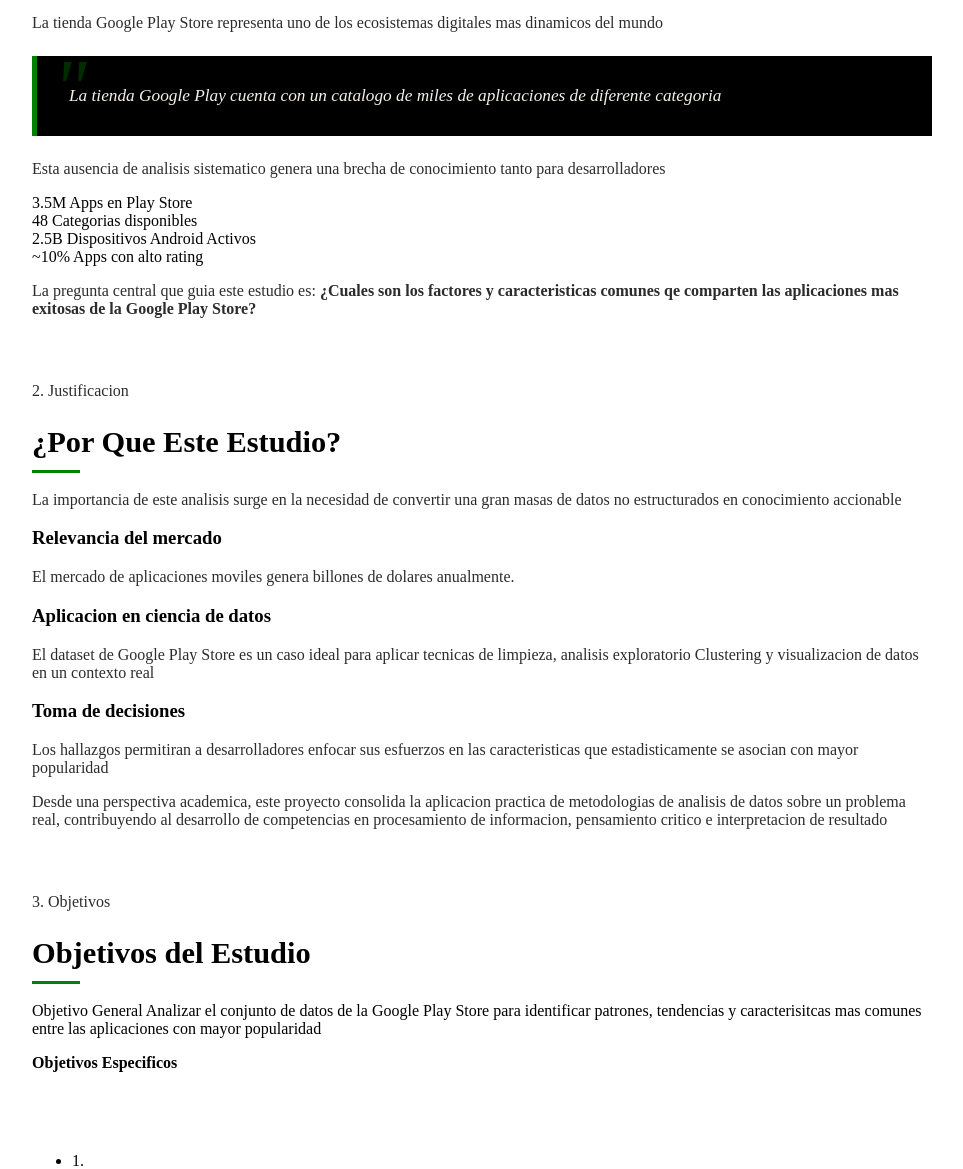
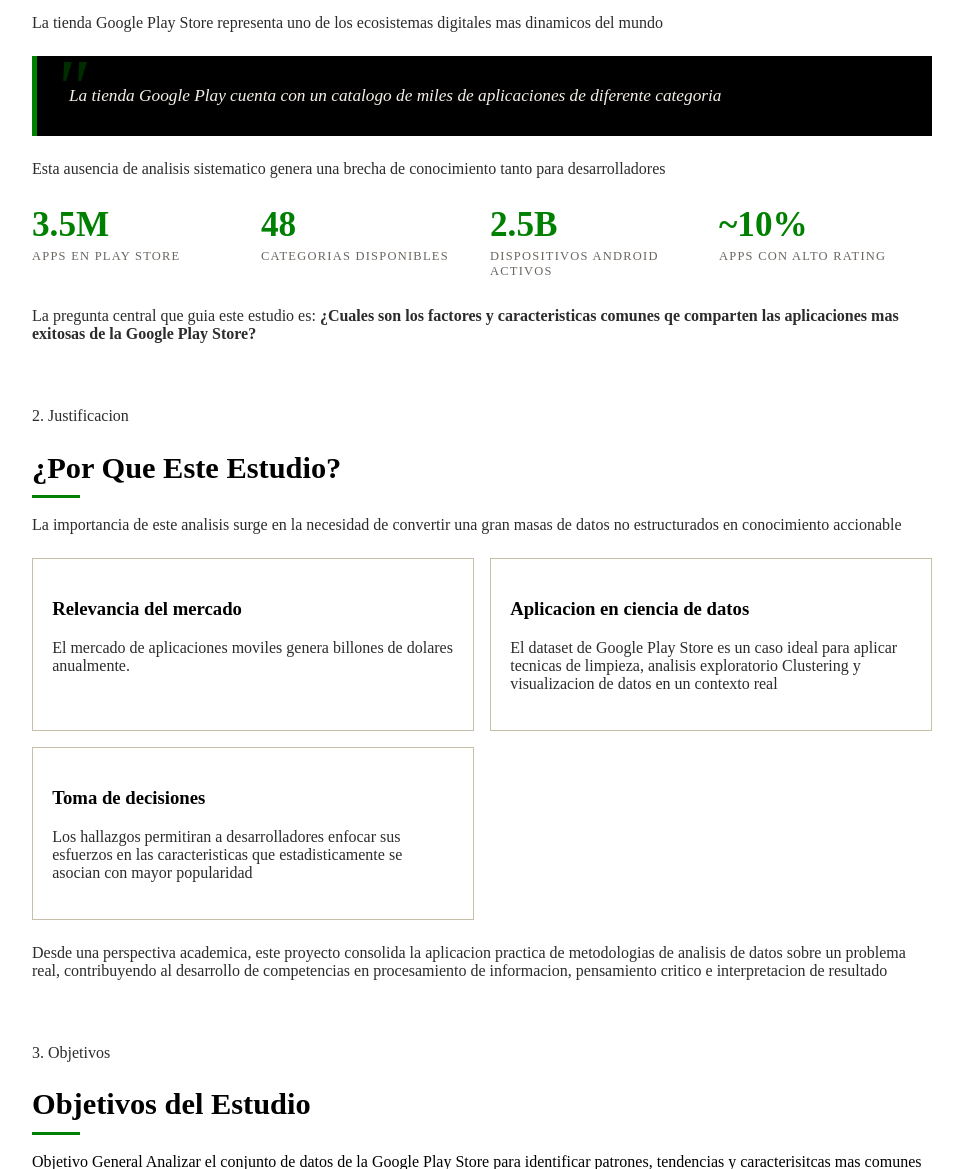
Before and after one commit to KevinRamirez19/Proyecto_Flask, a Flask app: page /PGC/ in a window 1280 px wide. Shown: the part 673-1842 px from the top of the page, without its empty margins (158-1121 px from the left). Run offline with Flask 3, Linux system fonts and the light colour scheme.

Commit message:
Update css

```diff
--- a/static/css/PGC_style.css
+++ b/static/css/PGC_style.css
@@ -168,3 +168,56 @@ section h2::after{
 }
 
 .problem-quote p { color: var(--paper); margin: 0;}
+
+.stats-row{
+    display: grid;
+    grid-template-columns: repeat(auto-fit, minmax(160px,1fr));
+    gap:1rem;
+    margin: 1.8rem 0;
+}
+stat-card{
+    background: var(--paper-dark) ;
+    border: 1px solid var(--rule);
+    padding: 1.2rem 1 rem;
+    text-align: center;
+}
+.stat-num{
+    font-family: 'Playfair Display', serif;
+    font-size: 2.2rem;
+    font-weight: 900;
+    color: var(--accent);
+    display: block;
+    line-height: 1;
+}
+.stat-label{
+    font-size: .78rem;
+    color: var(--text-muted);
+    text-transform: uppercase;
+    letter-spacing: .1em;
+    margin-top: .4rem;
+    display: block;
+}
+
+
+/**/
+.justif-grid{
+    display: grid;
+    grid-template-columns: 1fr 1fr;
+    gap: 1rem;
+    margin: 1.5rem 0;
+}
+@media(max-width: 620px){
+    .justif-grid{ grid-template-columns: 1fr;}
+}
+.justif-card {
+    border: 1px solid var(--rule);
+    background: #fff;
+    padding: 1.3rem 1.2rem;
+    position: relative;
+}
+.justif-card::before{
+    content: attr(data-icon);
+    font-size: 1.6rem;
+    display: block;
+    margin-bottom: .5rem;
+}
```
